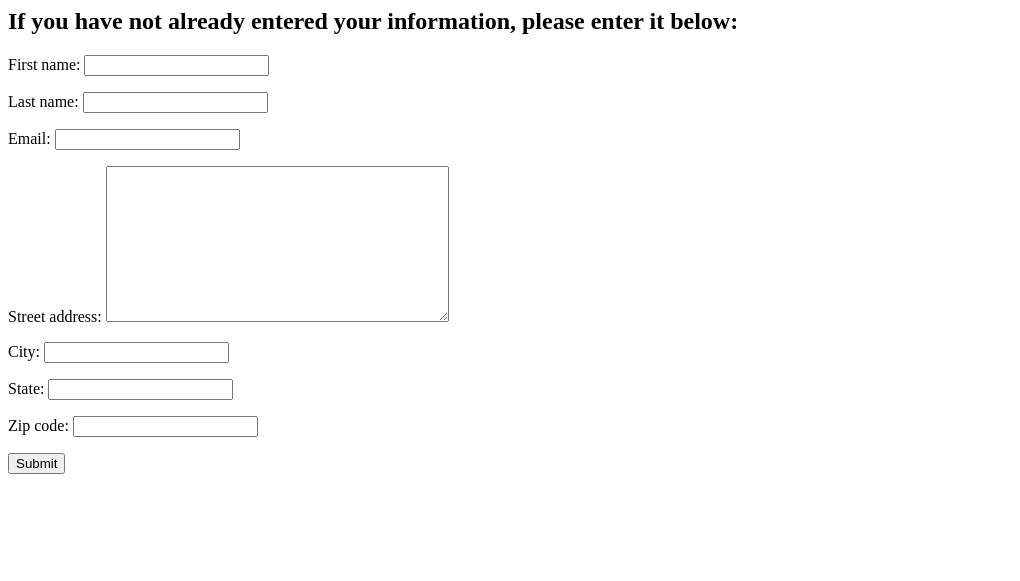
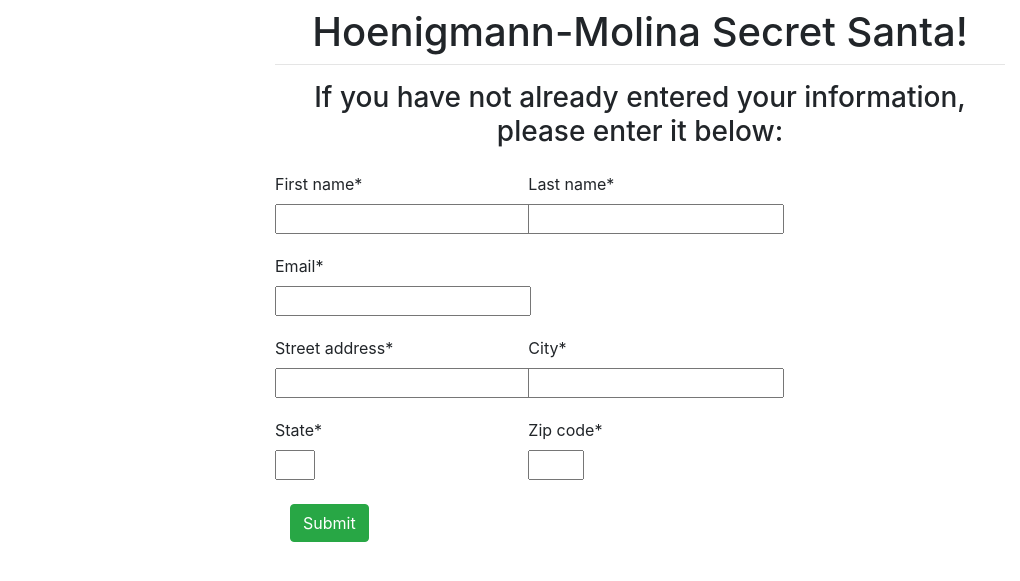
Before and after one commit to JAHoenigmann/SecretSanta, a Django app: page / in a window 1280 px wide. Shown: the top 581 px of the page, without its empty margins (0-1020 px from the left). Run offline with Django 3.2, Linux system fonts and the light colour scheme; some libraries are stand-ins or nearby versions.

Commit message:
wip styling

```diff
--- a/secretsanta/api/forms.py
+++ b/secretsanta/api/forms.py
@@ -1,4 +1,4 @@
-from django.forms import ModelForm
+from django.forms import ModelForm, TextInput
 from .models import GiftRecipient
 
 class GiftRecipientForm(ModelForm):
@@ -6,3 +6,7 @@ class GiftRecipientForm(ModelForm):
         model = GiftRecipient
         fields = ['first_name', 'last_name', 'email', 'street_address', 'city',
                   'state', 'zip_code']
+        widgets = {
+            'state': TextInput(attrs={'style':'max-width: 2.5em'}),
+            'zip_code': TextInput(attrs={'style':'max-width: 3.5em'}),
+        }
--- a/secretsanta/api/models.py
+++ b/secretsanta/api/models.py
@@ -2,11 +2,11 @@ from django.db import models
 
 # Create your models here.
 class GiftRecipient(models.Model):
-    first_name = models.CharField(max_length=50)
-    last_name = models.CharField(max_length=50)
+    first_name = models.CharField(max_length=255)
+    last_name = models.CharField(max_length=255)
     email = models.EmailField()
-    street_address = models.TextField()
-    city = models.CharField(max_length=100)
+    street_address = models.CharField(max_length=255)
+    city = models.CharField(max_length=255)
     state = models.CharField(max_length=2)
     zip_code = models.CharField(max_length=5)
 
--- /dev/null
+++ b/secretsanta/api/templates/api/base.html
@@ -0,0 +1,23 @@
+<!DOCTYPE html>
+<html lang="en" dir="ltr">
+  <head>
+    <meta charset="utf-8">
+    <meta name="viewport" content="width=device-width, initial-scale=1, shrink-to-fit=no, user-scalable=no">
+    <link rel="stylesheet" href="https://stackpath.bootstrapcdn.com/bootstrap/4.1.3/css/bootstrap.min.css" integrity="sha384-MCw98/SFnGE8fJT3GXwEOngsV7Zt27NXFoaoApmYm81iuXoPkFOJwJ8ERdknLPMO" crossorigin="anonymous">
+    <title>Hoenigmann-Molina Secret Santa!</title>
+  </head>
+  <body>
+    <div class="container">
+      <div class="row justify-content-center">
+        <div class="col-8">
+          <h1 class="mt-2" align="center">Hoenigmann-Molina Secret Santa!</h1>
+          <hr class="mt-0">
+          {% block test %}
+          {% endblock %}
+          {% block content %}
+          {% endblock %}
+        </div>
+      </div>
+    </div>
+  </body>
+</html>
--- a/secretsanta/api/templates/api/gift_recipient_entered.html
+++ b/secretsanta/api/templates/api/gift_recipient_entered.html
@@ -1,3 +1,5 @@
+{% extends "api/gift_recipient_entry.html" %}
+
+{% block test %}
 <h1>Your information has been saved!</h1>
-
-{% extends "api/gift_recipient_entry.html" %}
+{% endblock %}
--- a/secretsanta/api/templates/api/gift_recipient_entry.html
+++ b/secretsanta/api/templates/api/gift_recipient_entry.html
@@ -1,7 +1,70 @@
-<h2>If you have not already entered your information, please enter it below:</h2>
+<!-- <h2>If you have not already entered your information, please enter it below:</h2> -->
+{% extends "api/base.html" %}
 
-<form method="post">
-  {% csrf_token %}
-  {{ form.as_p }}
-  <input type="submit" value="Submit">
-</form>
+{% load crispy_forms_tags %}
+
+{% block test %}
+<h3 align="center">If you have not already entered your information, please enter it below:</h3>
+{% endblock %}
+
+{% block content %}
+  <form method="post">
+    {% csrf_token %}
+    <div class="row my-1">
+      <div class="col-lg-4 pt-3">
+        {{ form.first_name|as_crispy_field }}
+      </div>
+      <div class="col-lg-4 pt-3">
+        {{ form.last_name|as_crispy_field }}
+      </div>
+    </div>
+    <div class="row my-1">
+      <div class="col-lg-4 pt-3">
+        {{ form.email|as_crispy_field }}
+      </div>
+    </div>
+
+    <div class="row my-1">
+      <div class="col-lg-4 pt-3">
+      {{ form.street_address|as_crispy_field }}
+      </div>
+      <div class="col-lg-4 pt-3">
+      {{ form.city|as_crispy_field }}
+      </div>
+    </div>
+
+    <div class="row my-1">
+      <div class="col-lg-4 pt-3">
+      {{ form.state|as_crispy_field }}
+      </div>
+      <div class="col-lg-4 pt-3">
+      {{ form.zip_code|as_crispy_field }}
+      </div>
+    </div>
+    <!-- <div class="row mx-0 my-1">
+      <div class="col-lg-6">
+      {{ form.street_address|as_crispy_field }}
+      </div>
+    </div>
+    <div class="row mx-0 my-1">
+      <div class="col-lg-6">
+      {{ form.city|as_crispy_field }}
+      </div>
+    </div>
+    <div class="row mx-0 my-1">
+      <div class="col-lg-6">
+      {{ form.state|as_crispy_field }}
+      </div>
+    </div>
+    <div class="row mx-0 my-1">
+      <div class="col-lg-6">
+      {{ form.zip_code|as_crispy_field }}
+      </div>
+    </div> -->
+    <div class="row mx-0 my-1 pt-3">
+      <div class="col-lg-6">
+        <button type="submit" class="btn btn-success row mx-0 my-1">Submit</button>
+      </div>
+    </div>
+  </form>
+{% endblock %}
--- a/secretsanta/api/views.py
+++ b/secretsanta/api/views.py
@@ -39,11 +39,11 @@ def GiftRecipientEntry(request):
                         )
                         new_recipient.save()
                         email_message = email_string(giver=cleaned_form)
-                        with mail.get_connection() as connection:
-                            mail.EmailMessage(
-                                'Your Secret Santa Information has been Saved!', email_message.entry_message(), 'hoenigmannmolina.secretsanta@gmail.com', [cleaned_form['email']],
-                                connection=connection,
-                            ).send()
+                        # with mail.get_connection() as connection:
+                        #     mail.EmailMessage(
+                        #         'Your Secret Santa Information has been Saved!', email_message.entry_message(), 'hoenigmannmolina.secretsanta@gmail.com', [cleaned_form['email']],
+                        #         connection=connection,
+                        #     ).send()
                 form = GiftRecipientForm()
                 return render(request, 'api/gift_recipient_entered.html', {'form' : form})
             else:
--- a/secretsanta/secretsanta/settings.py
+++ b/secretsanta/secretsanta/settings.py
@@ -38,7 +38,10 @@ INSTALLED_APPS = [
     'django.contrib.messages',
     'django.contrib.staticfiles',
     'api',
+    'crispy_forms',
 ]
+
+CRIPSY_TEMPLATE_PACK = 'bootstrap4'
 
 MIDDLEWARE = [
     'django.middleware.security.SecurityMiddleware',
```
Also changed, not shown: secretsanta/api/templates/api/gift_recipient_duplicate.html (+8 -2 lines), secretsanta/api/migrations/0006_auto_20190327_1442.py (added), secretsanta/db.sqlite3.
